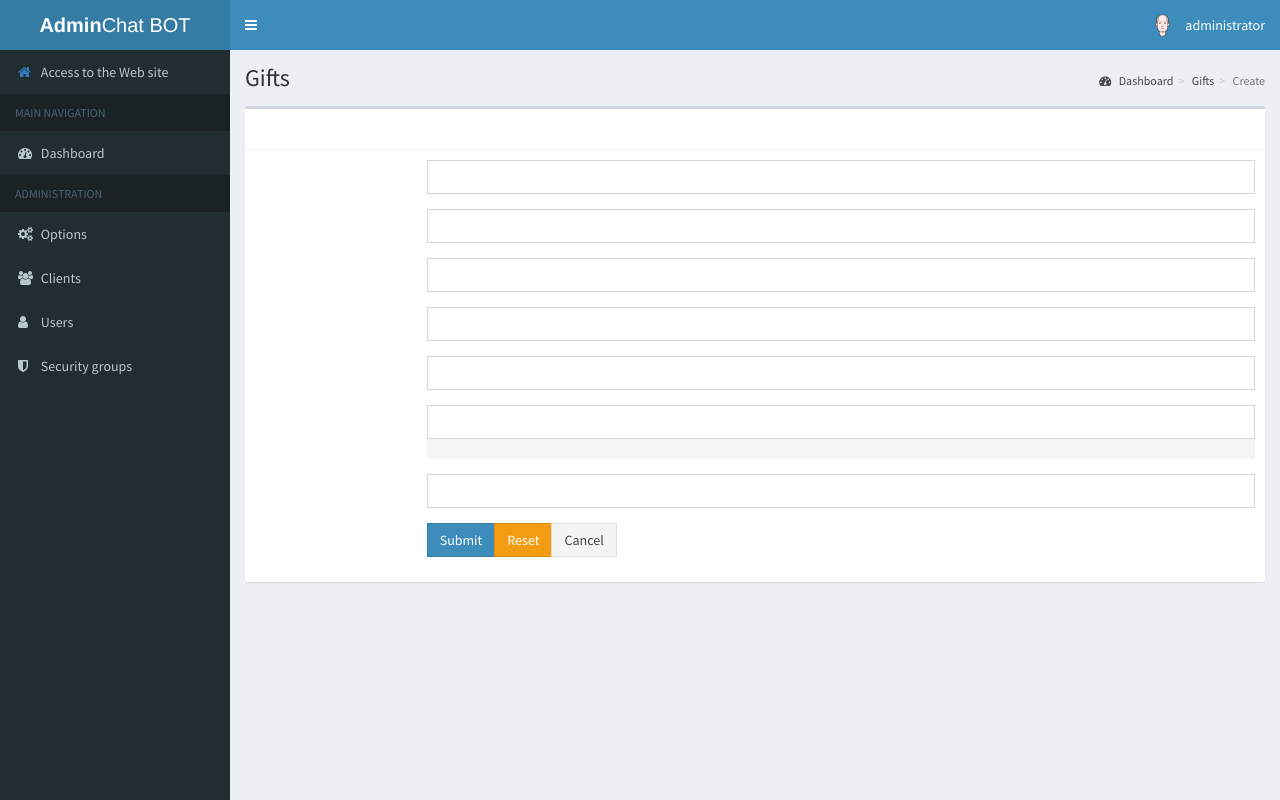
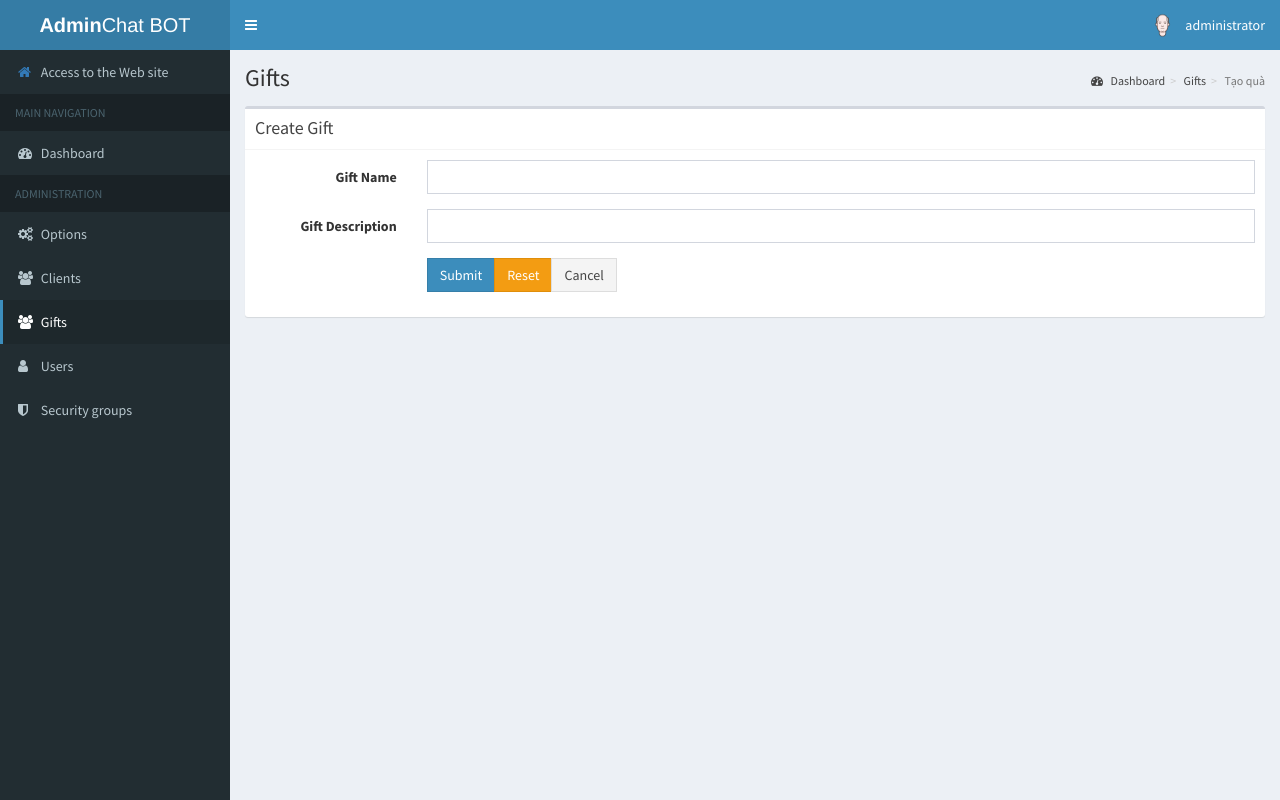
Before and after one commit to tuandaodev/fbshare-admin, a CodeIgniter app: page /fbshare/index.php/admin/gifts/create in a window 1280 px wide. Run offline with CodeIgniter, Linux system fonts and the light colour scheme; the visitor is signed in with stand-in values (Sample User, id 1); data comes from the database, SQL or seed files in the repository.

Commit message:
done option list

```diff
--- a/application/config/common/dp_config.php
+++ b/application/config/common/dp_config.php
@@ -11,7 +11,7 @@
 $config['host_dev'] = array('localhost', '127.0.0.1', '::1');
 
 // Fill in the file of your project here when you develop locally.
-$host_dev = 'fbshare';
+$host_dev = 'localhost:1111/fbshare';
 
 // Fill in the domain name here when your project is online.
 // Example : www.johndoe.com
--- a/application/controllers/admin/Gifts.php
+++ b/application/controllers/admin/Gifts.php
@@ -40,98 +40,48 @@
 
 	public function create()
 	{
+		if ( ! $this->ion_auth->logged_in() OR ! $this->ion_auth->is_admin())
+		{
+			redirect('auth', 'refresh');
+		}
+
                 /* Breadcrumbs */
-		$this->breadcrumbs->unshift(2, lang('menu_users_create'), 'admin/gifts/create');
+                $this->breadcrumbs->unshift(2, 'Tạo quà', 'admin/gifts/create');
                 $this->data['breadcrumb'] = $this->breadcrumbs->show();
 
-		/* Variables */
-		$tables = $this->config->item('tables', 'ion_auth');
-
 		/* Validate form input */
-		$this->form_validation->set_rules('first_name', 'lang:users_firstname', 'required');
-		$this->form_validation->set_rules('last_name', 'lang:users_lastname', 'required');
-		$this->form_validation->set_rules('email', 'lang:users_email', 'required|valid_email|is_unique['.$tables['users'].'.email]');
-		$this->form_validation->set_rules('phone', 'lang:users_phone', 'required');
-		$this->form_validation->set_rules('company', 'lang:users_company', 'required');
-		$this->form_validation->set_rules('password', 'lang:users_password', 'required|min_length[' . $this->config->item('min_password_length', 'ion_auth') . ']|max_length[' . $this->config->item('max_password_length', 'ion_auth') . ']|matches[password_confirm]');
-		$this->form_validation->set_rules('password_confirm', 'lang:users_password_confirm', 'required');
+		$this->form_validation->set_rules('name', 'lang:gifts_name', 'required');
 
 		if ($this->form_validation->run() == TRUE)
 		{
-			$username = strtolower($this->input->post('first_name')) . ' ' . strtolower($this->input->post('last_name'));
-			$email    = strtolower($this->input->post('email'));
-			$password = $this->input->post('password');
-
-			$additional_data = array(
-				'first_name' => $this->input->post('first_name'),
-				'last_name'  => $this->input->post('last_name'),
-				'company'    => $this->input->post('company'),
-				'phone'      => $this->input->post('phone'),
-			);
+                    $insert_data['name'] = $this->input->post('name');
+                    $insert_data['description'] = $this->input->post('description');
+			$new_gift_id = $this->gift_model->insert($insert_data);
+			if ($new_gift_id)
+			{
+				redirect('admin/gifts', 'refresh');
 			}
-
-		if ($this->form_validation->run() == TRUE && $this->ion_auth->register($username, $password, $email, $additional_data))
-		{
-			$this->session->set_flashdata('message', $this->ion_auth->messages());
-			redirect('admin/users', 'refresh');
 		}
 		else
 		{
-			$this->data['message'] = (validation_errors() ? validation_errors() : ($this->ion_auth->errors() ? $this->ion_auth->errors() : $this->session->flashdata('message')));
-
-			$this->data['first_name'] = array(
-				'name'  => 'first_name',
-				'id'    => 'first_name',
+			$this->data['name'] = array(
+				'name'  => 'name',
+				'id'    => 'name',
 				'type'  => 'text',
                                 'class' => 'form-control',
-				'value' => $this->form_validation->set_value('first_name'),
+				'value' => $this->form_validation->set_value('name')
 			);
-			$this->data['last_name'] = array(
-				'name'  => 'last_name',
-				'id'    => 'last_name',
+
+			$this->data['description'] = array(
+				'name'  => 'description',
+				'id'    => 'description',
 				'type'  => 'text',
                 'class' => 'form-control',
-				'value' => $this->form_validation->set_value('last_name'),
-			);
-			$this->data['email'] = array(
-				'name'  => 'email',
-				'id'    => 'email',
-				'type'  => 'email',
-				'class' => 'form-control',
-				'value' => $this->form_validation->set_value('email'),
-			);
-			$this->data['company'] = array(
-				'name'  => 'company',
-				'id'    => 'company',
-				'type'  => 'text',
-				'class' => 'form-control',
-				'value' => $this->form_validation->set_value('company'),
-			);
-			$this->data['phone'] = array(
-				'name'  => 'phone',
-				'id'    => 'phone',
-				'type'  => 'tel',
-				'pattern' => '^((\+\d{1,3}(-| )?\(?\d\)?(-| )?\d{1,5})|(\(?\d{2,6}\)?))(-| )?(\d{3,4})(-| )?(\d{4})(( x| ext)\d{1,5}){0,1}$',
-				'class' => 'form-control',
-				'value' => $this->form_validation->set_value('phone'),
-			);
-			$this->data['password'] = array(
-				'name'  => 'password',
-				'id'    => 'password',
-				'type'  => 'password',
-				'class' => 'form-control',
-				'value' => $this->form_validation->set_value('password'),
-			);
-			$this->data['password_confirm'] = array(
-				'name'  => 'password_confirm',
-				'id'    => 'password_confirm',
-				'type'  => 'password',
-				'class' => 'form-control',
-				'value' => $this->form_validation->set_value('password_confirm'),
+				'value' => $this->form_validation->set_value('description')
 			);
 
                         /* Load Template */
-			$this->template->admin_render('admin/users/create', $this->data);
+                        $this->template->admin_render('admin/gifts/create', $this->data);
 		}
 	}
 
@@ -139,7 +89,7 @@
 	public function delete()
 	{
 		/* Load Template */
-		$this->template->admin_render('admin/users/delete', $this->data);
+		$this->template->admin_render('admin/gifts/delete', $this->data);
 	}
 
 
--- a/application/core/MY_Controller.php
+++ b/application/core/MY_Controller.php
@@ -20,6 +20,7 @@
         /* Data */
         $this->data['lang']           = element($this->config->item('language'), $this->config->item('language_abbr'));
         $this->data['charset']        = $this->config->item('charset');
+        $this->data['assets_dir'] = $this->config->item('assets_dir');
         $this->data['frameworks_dir'] = $this->config->item('frameworks_dir');
         $this->data['plugins_dir']    = $this->config->item('plugins_dir');
         $this->data['avatar_dir']     = $this->config->item('avatar_dir');
--- a/application/models/common/Gift_model.php
+++ b/application/models/common/Gift_model.php
@@ -30,68 +30,19 @@
         }
     }
 
-    public function get_client_by_fbid($user_fb_id)
+    public function update($data, $id)
     {
-        $query = $this->db->query("SELECT * FROM clients WHERE user_fb_id='$user_fb_id'");
+        $where = " id = '$id' ";
 
-        if ($query->num_rows() > 0) {
-            return $query->row_array();
-        } else {
-            return FALSE;
-        }
-    }
-
-    public function get_client_by_appid($user_app_id)
-    {
-        $query = $this->db->query("SELECT * FROM clients WHERE user_app_id='$user_app_id'");
-
-        if ($query->num_rows() > 0) {
-            return $query->row_array();
-        } else {
-            return FALSE;
-        }
-    }
-
-    public function update_by_appid($data, $user_app_id)
-    {
-        $where = " user_app_id = '$user_app_id' ";
-
-        return $this->db->update('clients', $data, $where);
+        return $this->db->update('gifts', $data, $where);
     }
 
     public function insert($data)
     {
-        $this->db->insert('clients', $data);
+        $this->db->insert('gifts', $data);
         $last_id = $this->db->insert_id();
 
         return $last_id;
     }
 
-    public function insert_update($data) {
-        $query = $this->db->query("SELECT id FROM clients WHERE user_app_id='{$data['user_app_id']}'");
-        if ($query->num_rows() > 0) {
-//            $client_id = $query->row()->id;
-            $user_app_id = $data['user_app_id'];
-            unset($data['user_app_id']);
-
-            date_default_timezone_set('Asia/Ho_Chi_Minh');
-            $date = date('Y/m/d H:i:s', time());
-            $data['updated'] = $date;
-
-            return $this->update_by_appid($data, $user_app_id);
-        } else {
-            return $this->insert($data);
-        }
-    }
-
-    public function get_fbid_by_appid($user_app_id)
-    {
-        $query = $this->db->query("SELECT user_fb_id FROM clients WHERE user_app_id='$user_app_id'");
-
-        if ($query->num_rows() > 0) {
-            return $query->row()->user_fb_id;
-        } else {
-            return FALSE;
-        }
-    }
 }
--- a/application/models/common/Options_model.php
+++ b/application/models/common/Options_model.php
@@ -32,6 +32,28 @@
         }
     }
 
+    public function get_options_text()
+    {
+        $query = $this->db->query("SELECT * FROM {$this->table} WHERE type = 'text'");
+
+        if ($query->num_rows() > 0) {
+            return $query->result_array();
+        } else {
+            return FALSE;
+        }
+    }
+
+    public function get_option_gift()
+    {
+        $query = $this->db->query("SELECT * FROM {$this->table} WHERE name = 'list_gift'");
+
+        if ($query->num_rows() > 0) {
+            return $query->row_array();
+        } else {
+            return FALSE;
+        }
+    }
+
     public function update_option($name, $value)
     {
         $data = array('value' => $value);
--- a/application/views/admin/_templates/footer.php
+++ b/application/views/admin/_templates/footer.php
@@ -42,6 +42,13 @@
 <?php endif; ?>
 <script src="<?php echo base_url($frameworks_dir . '/adminlte/js/adminlte.min.js'); ?>"></script>
 <script src="<?php echo base_url($frameworks_dir . '/domprojects/js/dp.min.js'); ?>"></script>
+
+<?php if ($this->router->fetch_class() == 'options'): ?>
+    <link href="//cdnjs.cloudflare.com/ajax/libs/select2/4.0.0/css/select2.min.css" rel="stylesheet" />
+    <script src="//cdnjs.cloudflare.com/ajax/libs/select2/4.0.0/js/select2.min.js"></script>
+    <script src="<?php echo base_url($assets_dir . '/js/ad-options.js'); ?>"></script>
+<?php endif; ?>
+
 </body>
 
 </html>
--- a/application/views/admin/_templates/header.php
+++ b/application/views/admin/_templates/header.php
@@ -5,7 +5,7 @@
 <!doctype html>
 <html lang="<?php echo $lang; ?>">
     <head>
-        <meta charset="<?php echo $charset; ?>">
+        <meta http-equiv="Content-Type" content="text/html; charset=utf-8"/>
         <title><?php echo $title; ?></title>
 <?php if ($mobile === FALSE): ?>
         <!--[if IE 8]>
--- a/application/views/admin/_templates/main_sidebar.php
+++ b/application/views/admin/_templates/main_sidebar.php
@@ -60,6 +60,12 @@
                             </a>
                         </li>
 
+                        <li class="<?=active_link_controller('gifts')?>">
+                            <a href="<?php echo site_url('admin/gifts'); ?>">
+                                <i class="fa fa-users"></i> <span>Gifts</span>
+                            </a>
+                        </li>
+
                         <li class="<?=active_link_controller('users')?>">
                             <a href="<?php echo site_url('admin/users'); ?>">
                                 <i class="fa fa-user"></i> <span><?php echo lang('menu_users'); ?></span>
--- a/application/views/admin/gifts/create.php
+++ b/application/views/admin/gifts/create.php
@@ -1,6 +1,5 @@
 <?php
 defined('BASEPATH') OR exit('No direct script access allowed');
-
 ?>
 
 <div class="content-wrapper">
@@ -14,55 +13,20 @@
             <div class="col-md-12">
                 <div class="box">
                     <div class="box-header with-border">
-                                    <h3 class="box-title"><?php echo lang('users_create_user'); ?></h3>
+                        <h3 class="box-title">Create Gift</h3>
                     </div>
                     <div class="box-body">
-                                    <?php echo $message;?>
-
-                                    <?php echo form_open(current_url(), array('class' => 'form-horizontal', 'id' => 'form-create_user')); ?>
+                        <?php echo form_open(current_url(), array('class' => 'form-horizontal', 'id' => 'form-create_group')); ?>
                         <div class="form-group">
-                                            <?php echo lang('users_firstname', 'first_name', array('class' => 'col-sm-2 control-label')); ?>
+                            <label for="name" class="col-sm-2 control-label">Gift Name</label>
                             <div class="col-sm-10">
-                                                <?php echo form_input($first_name);?>
+                                <?php echo form_input($name); ?>
                             </div>
                         </div>
                         <div class="form-group">
-                                            <?php echo lang('users_lastname', 'last_name', array('class' => 'col-sm-2 control-label')); ?>
+                            <label for="group_name" class="col-sm-2 control-label">Gift Description</label>
                             <div class="col-sm-10">
-                                                <?php echo form_input($last_name);?>
-                                            </div>
-                                        </div>
-                                        <div class="form-group">
-                                            <?php echo lang('users_company', 'company', array('class' => 'col-sm-2 control-label')); ?>
-                                            <div class="col-sm-10">
-                                                <?php echo form_input($company);?>
-                                            </div>
-                                        </div>
-                                        <div class="form-group">
-                                            <?php echo lang('users_email', 'email', array('class' => 'col-sm-2 control-label')); ?>
-                                            <div class="col-sm-10">
-                                                <?php echo form_input($email);?>
-                                            </div>
-                                        </div>
-                                        <div class="form-group">
-                                            <?php echo lang('users_phone', 'phone', array('class' => 'col-sm-2 control-label')); ?>
-                                            <div class="col-sm-10">
-                                                <?php echo form_input($phone);?>
-                                            </div>
-                                        </div>
-                                        <div class="form-group">
-                                            <?php echo lang('users_password', 'password', array('class' => 'col-sm-2 control-label')); ?>
-                                            <div class="col-sm-10">
-                                                <?php echo form_input($password);?>
-                                                <div class="progress" style="margin:0">
-                                                    <div class="pwstrength_viewport_progress"></div>
-                                                </div>
-                                            </div>
-                                        </div>
-                                        <div class="form-group">
-                                            <?php echo lang('users_password_confirm', 'password_confirm', array('class' => 'col-sm-2 control-label')); ?>
-                                            <div class="col-sm-10">
-                                                <?php echo form_input($password_confirm);?>
+                                <?php echo form_input($description); ?>
                             </div>
                         </div>
                         <div class="form-group">
@@ -70,11 +34,11 @@
                                 <div class="btn-group">
                                     <?php echo form_button(array('type' => 'submit', 'class' => 'btn btn-primary btn-flat', 'content' => lang('actions_submit'))); ?>
                                     <?php echo form_button(array('type' => 'reset', 'class' => 'btn btn-warning btn-flat', 'content' => lang('actions_reset'))); ?>
-                                                    <?php echo anchor('admin/users', lang('actions_cancel'), array('class' => 'btn btn-default btn-flat')); ?>
+                                    <?php echo anchor('admin/gifts', lang('actions_cancel'), array('class' => 'btn btn-default btn-flat')); ?>
                                 </div>
                             </div>
                         </div>
-                                    <?php echo form_close();?>
+                        <?php echo form_close(); ?>
                     </div>
                 </div>
             </div>
--- /dev/null
+++ b/assets/js/ad-options.js
@@ -0,0 +1,3 @@
+$(document).ready(function() {
+  $(".select2").select2();
+});
--- a/database_script/sql_add_19_02_2019.txt
+++ b/database_script/sql_add_19_02_2019.txt
@@ -1,2 +1,8 @@
 ALTER TABLE `fbshare`.`clients`
 ADD COLUMN `gift_id` INT NULL AFTER `location`;
+
+CREATE TABLE `fbshare`.`gifts` (
+  `id` INT NOT NULL AUTO_INCREMENT,
+  `name` VARCHAR(255) NULL,
+  `created` DATETIME NULL,
+  PRIMARY KEY (`id`));
```
Also changed, not shown: application/controllers/admin/Options.php (+8 -1 lines), application/views/admin/gifts/index.php (+13 -28 lines), application/views/admin/options/option.php (+16 -1 lines). Lines whose indentation alone changed are shown as unchanged.
